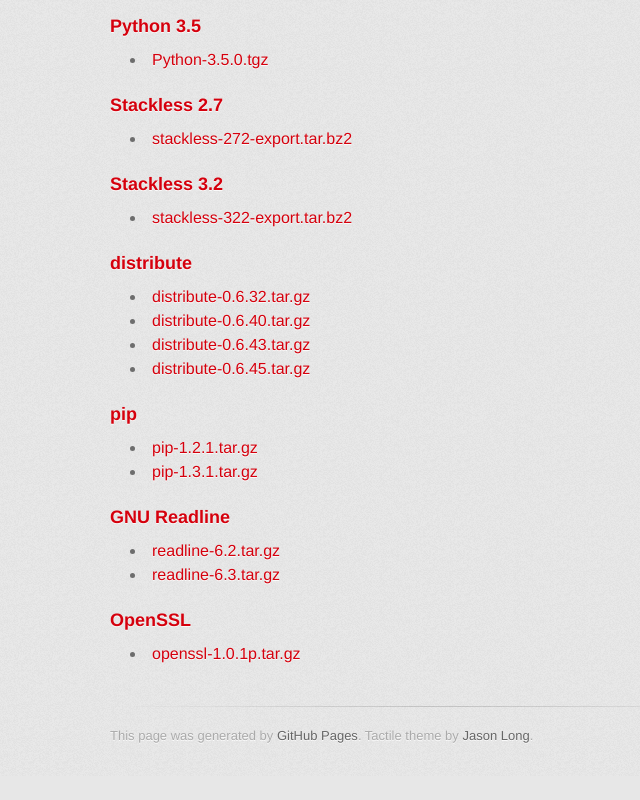
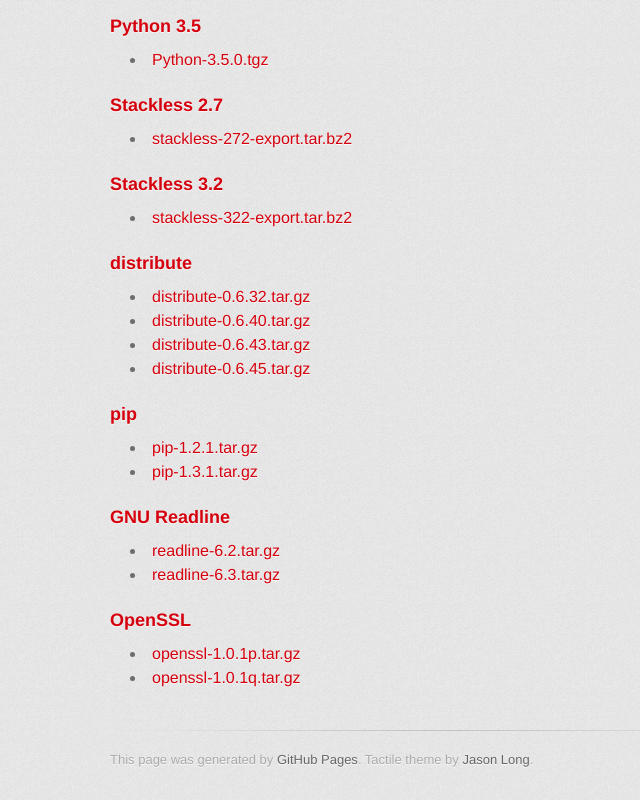
Before and after one commit to yyuu/yyuu.github.com, a plain HTML site: page pythons/index.html in a window 1280 px wide. Shown: the part 1678-2478 px from the top of the page, without its empty margins (220-860 px from the left). Before the commit the page ends 2454 px from the top, so only its background shows below. Drawn offline with Linux system fonts and the light colour scheme; a web font is replaced by a local one.

Commit message:
Add OpenSSL 1.0.1q (yyuu/pyenv#496)

```diff
--- a/pythons/index.html
+++ b/pythons/index.html
@@ -146,6 +146,7 @@
 
           <ul>
 <li><a href="bd5ee6803165c0fb60bbecbacacf244f1f90d2aa0d71353af610c29121e9b2f1">openssl-1.0.1p.tar.gz</a></li>
+<li><a href="b3658b84e9ea606a5ded3c972a5517cd785282e7ea86b20c78aa4b773a047fb7">openssl-1.0.1q.tar.gz</a></li>
           </ul>
 
         <footer>
```
Also changed, not shown: 2 other files.
